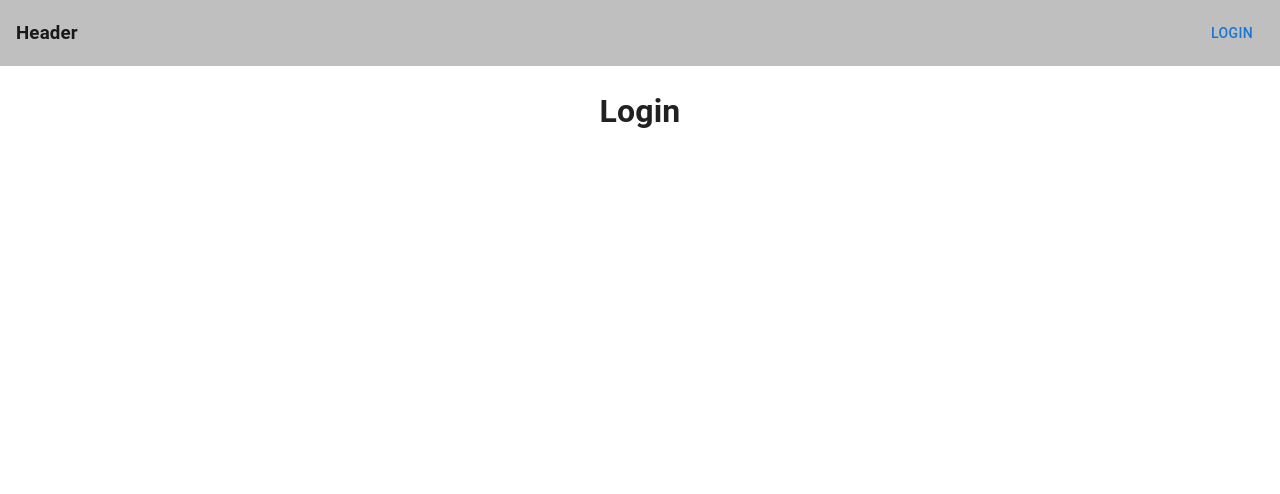
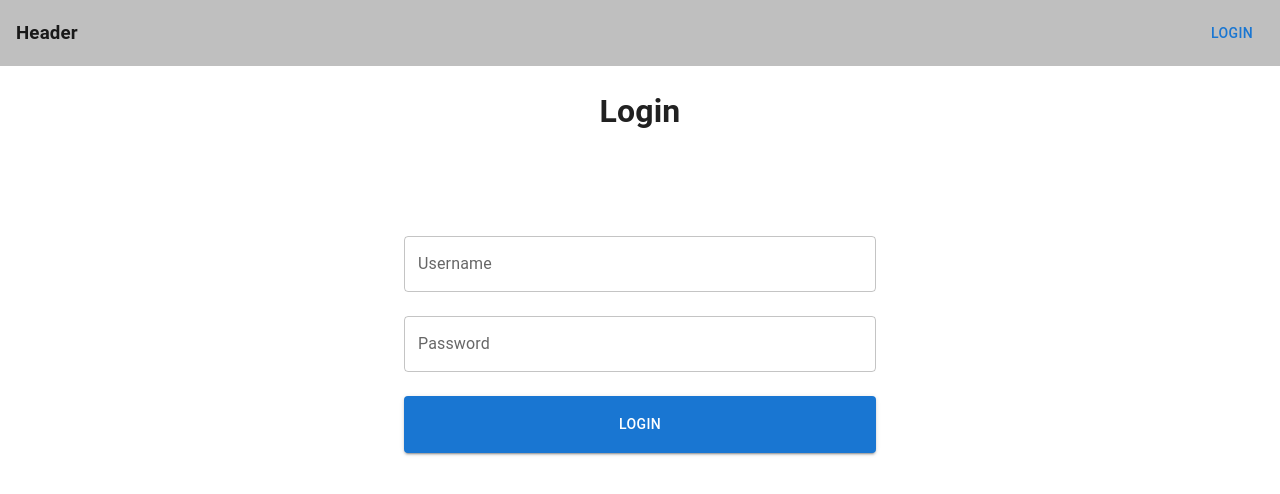
Before and after one commit to mailauki/ecommerce, a React (Create React App) app in the folder client/: page /login in a window 1280 px wide. Shown: the top 494 px of the page. Built offline with nearby package versions, Linux system fonts and the light colour scheme; no server answers.

Commit message:
Add Login form

```diff
--- a/client/package.json
+++ b/client/package.json
@@ -13,7 +13,7 @@
     "@testing-library/user-event": "^13.5.0",
     "react": "^18.2.0",
     "react-dom": "^18.2.0",
-    "react-router-dom": "^5.3.4",
+    "react-router-dom": "^6.9.0",
     "react-scripts": "5.0.1",
     "web-vitals": "^2.1.4"
   },
--- a/client/src/App.js
+++ b/client/src/App.js
@@ -1,5 +1,5 @@
 import { useState, useEffect, useMemo } from "react";
-import { BrowserRouter, Switch, Route } from "react-router-dom";
+import { BrowserRouter, Routes, Route } from "react-router-dom";
 import './styles/App.css';
 import useMediaQuery from '@mui/material/useMediaQuery';
 import { createTheme, ThemeProvider } from '@mui/material/styles';
@@ -36,17 +36,11 @@ export default function App() {
         <div className="App">
           <Header />
 
-          <Switch>
-            <Route path="/testing">
-              <h1>Page Count: {count}</h1>
-            </Route>
-            <Route path="/login">
-              <Login />
-            </Route>
-            <Route path="/">
-              <Home />
-            </Route>
-          </Switch>
+          <Routes>
+            <Route path="/testing" element={<h1>Page Count: {count}</h1>} />
+            <Route path="/login" element={<Login />} />
+            <Route path="/" element={<Home />} />
+          </Routes>
         </div>
       </ThemeProvider>
     </BrowserRouter>
--- a/client/src/pages/Login.js
+++ b/client/src/pages/Login.js
@@ -1,7 +1,35 @@
+import { useState } from "react";
+import "../styles/Login.css";
+import { Button, TextField } from "@mui/material";
+
 export default function Login() {
+    const [formData, setFormData] = useState({ username: "", password: "" })
+
+    function handleLogin(event) {
+        event.preventDefault()
+
+        console.log(formData)
+    }
+
     return (
         <>
             <h1>Login</h1>
+            <form className="Login" onSubmit={handleLogin}>
+                <TextField
+                    label="Username"
+                    margin="normal"
+                    value={formData.username}
+                    onChange={(e) => setFormData({...formData, username: e.target.value})}
+                />
+                <TextField
+                    label="Password"
+                    type="password"
+                    margin="normal"
+                    value={formData.password}
+                    onChange={(e) => setFormData({...formData, password: e.target.value})}
+                />
+                <Button variant="contained" type="submit">Login</Button>
+            </form>
         </>
     )
 }
--- a/client/src/styles/App.css
+++ b/client/src/styles/App.css
@@ -1,3 +1,11 @@
 .App {
   text-align: center;
+  display: flex;
+  flex-direction: column;
+  align-items: center;
+  /* width: 100vw; */
+  /* align-items: stretch; */
+  /* justify-content: center; */
+  /* justify-content: space-between; */
+  /* justify-content: stretch; */
 }
--- /dev/null
+++ b/client/src/styles/Login.css
@@ -0,0 +1,13 @@
+.Login {
+    display: flex;
+    flex-direction: column;
+    width: 100%;
+    max-width: 600px;
+    padding: 4rem;
+}
+
+.Login button {
+    padding: 1rem;
+    margin-top: 16px;
+    margin-bottom: 8px;
+}
--- a/client/src/styles/header.css
+++ b/client/src/styles/header.css
@@ -2,6 +2,7 @@
     display: flex;
     flex-direction: row;
     height: fit-content;
+    width: 100%;
     padding-left: 1rem;
     padding-right: 1rem;
     background-color: #80808080;
```
Also changed, not shown: 1 other file (tests, documents, lock files or other folders).
